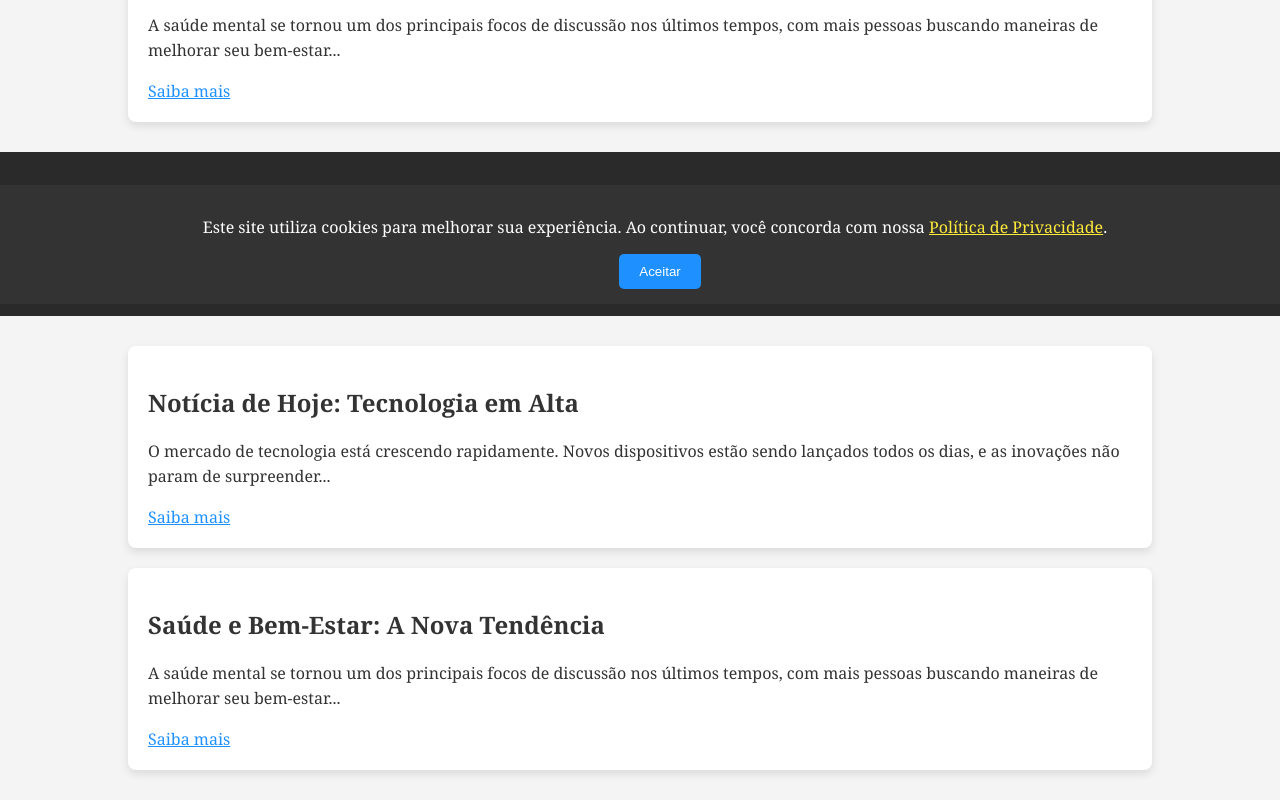
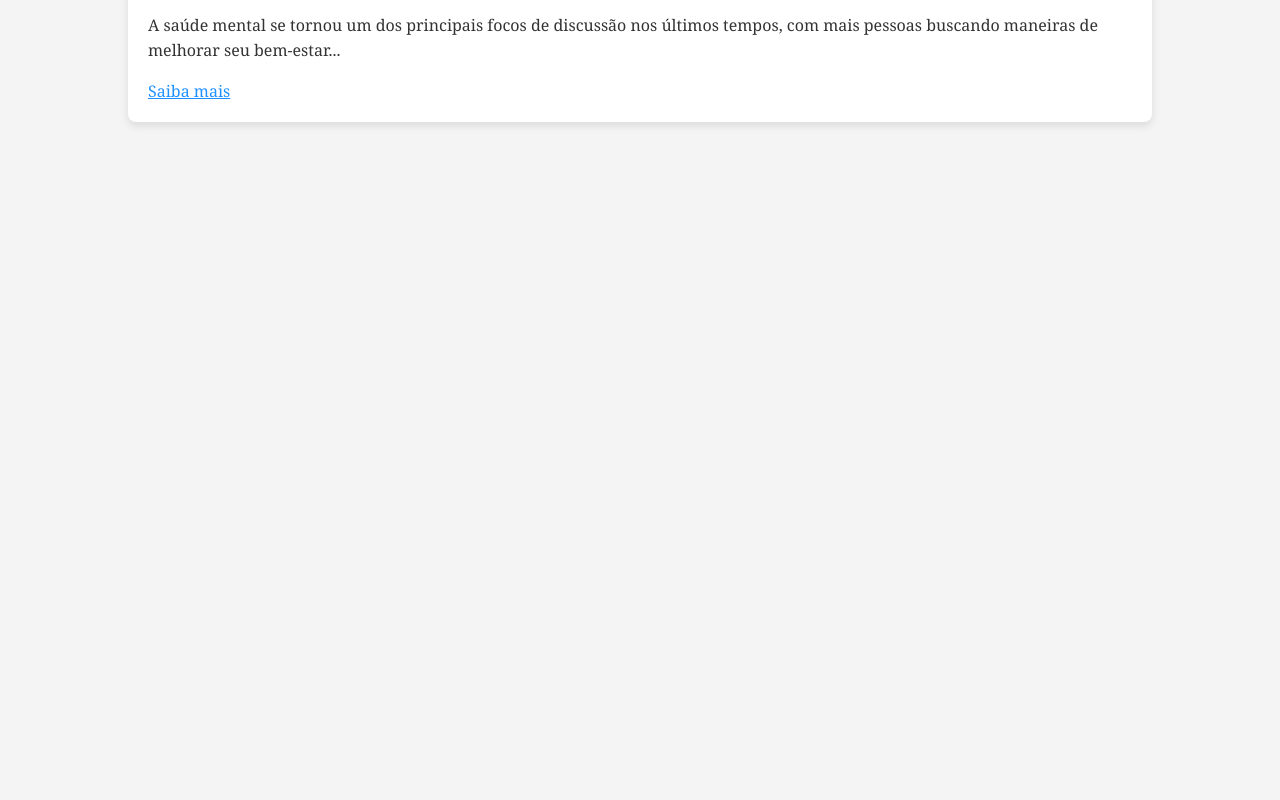
Before and after one commit to alguemai20/jornaldomundo, a plain HTML site: page index.html in a window 1280 px wide. Shown: the part 496-1296 px from the top of the page. After the commit the page ends 800 px from the top, so only its background shows below. Drawn offline with Linux system fonts and the light colour scheme.

Commit message:
Update index.html

```diff
--- a/index.html
+++ b/index.html
@@ -97,148 +97,3 @@
 
 </body>
 </html>
-
-<!DOCTYPE html>
-<html lang="pt-br">
-<head>
-    <meta charset="UTF-8">
-    <meta name="viewport" content="width=device-width, initial-scale=1.0">
-    <title>Jornal Online</title>
-    <style>
-        body {
-            font-family: 'Georgia', serif;
-            background-color: #f4f4f4;
-            margin: 0;
-            padding: 0;
-            color: #333;
-        }
-
-        .header {
-            background-color: #2a2a2a;
-            color: white;
-            text-align: center;
-            padding: 20px;
-        }
-
-        .main-content {
-            width: 80%;
-            margin: 30px auto;
-        }
-
-        .article {
-            background-color: white;
-            margin-bottom: 20px;
-            padding: 20px;
-            border-radius: 8px;
-            box-shadow: 0 4px 8px rgba(0, 0, 0, 0.1);
-        }
-
-        .article h2 {
-            color: #333;
-        }
-
-        .article p {
-            line-height: 1.6;
-        }
-
-        .saiba-mais {
-            color: #1e90ff;
-            cursor: pointer;
-            text-decoration: underline;
-        }
-
-        .full-article {
-            display: none;
-            margin-top: 20px;
-            background-color: #f9f9f9;
-            padding: 15px;
-            border-left: 5px solid #1e90ff;
-        }
-
-        /* Estilo do pop-up de cookies */
-        .cookie-consent {
-            background-color: #333;
-            color: white;
-            position: fixed;
-            bottom: 0;
-            left: 0;
-            width: 100%;
-            padding: 15px;
-            text-align: center;
-            display: none;
-        }
-
-        .cookie-consent button {
-            background-color: #1e90ff;
-            color: white;
-            border: none;
-            padding: 10px 20px;
-            cursor: pointer;
-            margin-left: 10px;
-            border-radius: 5px;
-        }
-
-        .cookie-consent button:hover {
-            background-color: #0056b3;
-        }
-    </style>
-</head>
-<body>
-
-    <div class="header">
-        <h1>Jornal Online</h1>
-        <p>Últimas notícias do dia</p>
-    </div>
-
-    <div class="main-content">
-        <div class="article">
-            <h2>Notícia de Hoje: Tecnologia em Alta</h2>
-            <p>O mercado de tecnologia está crescendo rapidamente. Novos dispositivos estão sendo lançados todos os dias, e as inovações não param de surpreender...</p>
-            <span class="saiba-mais" onclick="toggleArticle(1)">Saiba mais</span>
-            <div class="full-article" id="article-1">
-                <p>Nos últimos meses, grandes empresas de tecnologia têm mostrado novos produtos que podem mudar a maneira como interagimos com o mundo. De smartphones a dispositivos vestíveis, a inovação está em alta...</p>
-            </div>
-        </div>
-
-        <div class="article">
-            <h2>Saúde e Bem-Estar: A Nova Tendência</h2>
-            <p>A saúde mental se tornou um dos principais focos de discussão nos últimos tempos, com mais pessoas buscando maneiras de melhorar seu bem-estar...</p>
-            <span class="saiba-mais" onclick="toggleArticle(2)">Saiba mais</span>
-            <div class="full-article" id="article-2">
-                <p>Estudos indicam que a prática regular de meditação, exercícios físicos e uma alimentação balanceada são fundamentais para o bem-estar mental. Além disso, o estigma em torno da terapia está sendo quebrado...</p>
-            </div>
-        </div>
-    </div>
-
-    <!-- Pop-up de aceitação de cookies -->
-    <div class="cookie-consent" id="cookieConsent">
-        <p>Este site utiliza cookies para melhorar sua experiência. Ao continuar, você concorda com nossa <a href="#" style="color: #ffeb3b;">Política de Privacidade</a>.</p>
-        <button onclick="acceptCookies()">Aceitar</button>
-    </div>
-
-    <script>
-        // Função para exibir/ocultar o conteúdo completo do artigo
-        function toggleArticle(id) {
-            var article = document.getElementById('article-' + id);
-            if (article.style.display === 'none' || article.style.display === '') {
-                article.style.display = 'block';
-            } else {
-                article.style.display = 'none';
-            }
-        }
-
-        // Função para esconder o pop-up de cookies quando aceito
-        function acceptCookies() {
-            document.getElementById('cookieConsent').style.display = 'none';
-        }
-
-        // Mostrar o pop-up de cookies assim que a página carregar
-        window.onload = function() {
-            setTimeout(function() {
-                document.getElementById('cookieConsent').style.display = 'block';
-            }, 1000); // Exibe após 1 segundo
-        };
-    </script>
-
-</body>
-</html>
```
